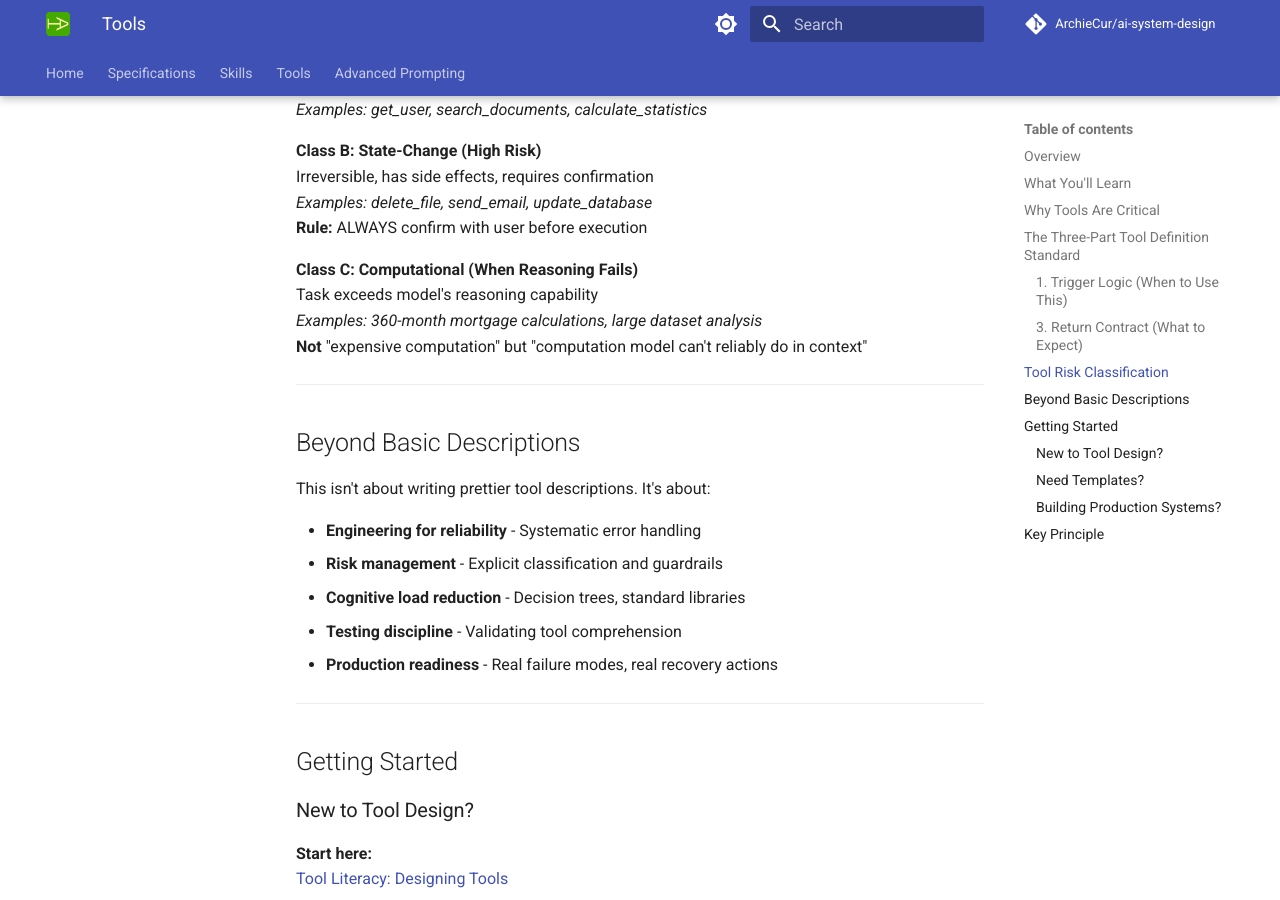
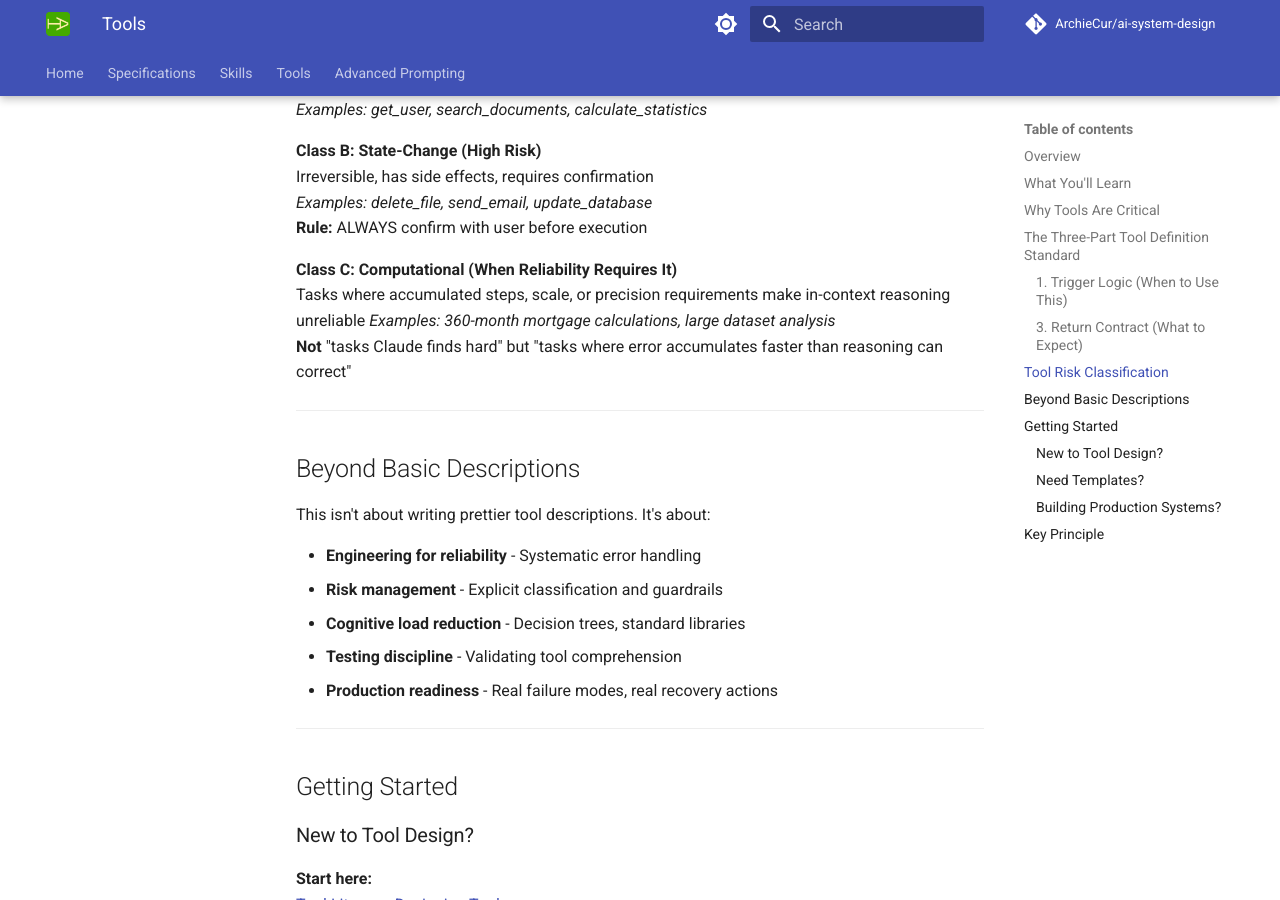
Before and after one commit to ArchieCur/ai-system-design, an MkDocs documentation site: the page built from docs/tools/tools-index.md, in a window 1280 px wide and 900 px high, scrolled down 3417 px. Built offline with MkDocs 1.6.1 and Material for MkDocs 9.7.7, drawn with Linux system fonts in a browser that asks for light colours; comment, search, counter and statistics services are not loaded.

Commit message:
Update tools-index.md

```diff
--- a/docs/tools/tools-index.md
+++ b/docs/tools/tools-index.md
@@ -140,10 +140,10 @@ Irreversible, has side effects, requires confirmation
 *Examples: delete_file, send_email, update_database*
 **Rule:** ALWAYS confirm with user before execution
 
-**Class C: Computational (When Reasoning Fails)**
-Task exceeds model's reasoning capability
+**Class C: Computational (When Reliability Requires It)**
+Tasks where accumulated steps, scale, or precision requirements make in-context reasoning unreliable
 *Examples: 360-month mortgage calculations, large dataset analysis*
-**Not** "expensive computation" but "computation model can't reliably do in context"
+**Not** "tasks Claude finds hard" but "tasks where error accumulates faster than reasoning can correct"
 
 ---
 
```
